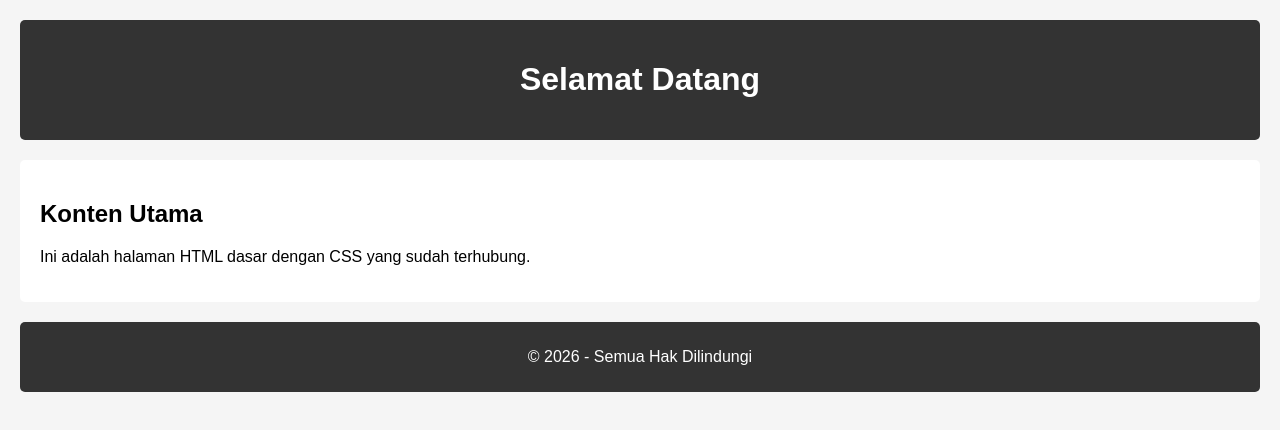
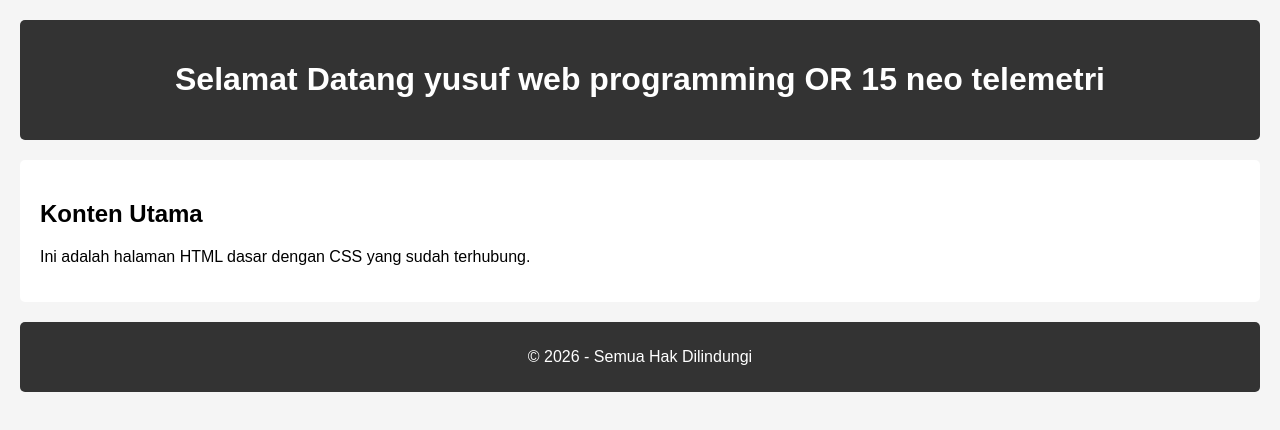
Before and after one commit to yuji-jiyu/yusufOR15, a plain HTML site: page index.html in a window 1280 px wide. Drawn offline with Linux system fonts and the light colour scheme.

Commit message:
merubah header manmbahkan nama yusuf

```diff
--- a/index.html
+++ b/index.html
@@ -8,7 +8,7 @@
   </head>
   <body>
     <header>
-      <h1>Selamat Datang</h1>
+      <h1>Selamat Datang yusuf web programming OR 15 neo telemetri</h1>
     </header>
 
     <main>
```
